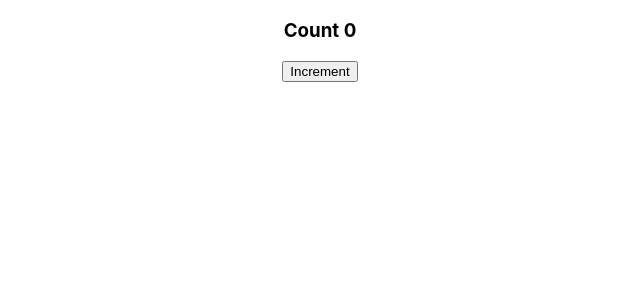
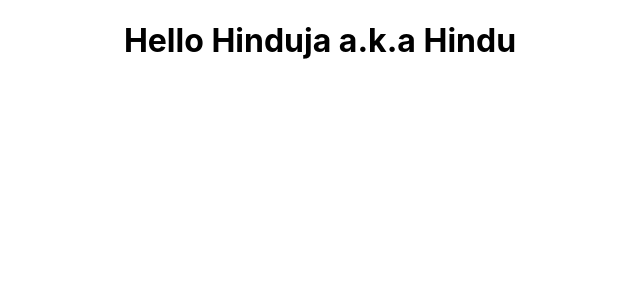
Before and after one commit to VelupulaHinduja/LearnReact, a React (Create React App) app: page / in a window 1280 px wide. Shown: the top 300 px of the page, without its empty margins (320-960 px from the left). Built offline with nearby package versions, Linux system fonts and the light colour scheme.

Commit message:
Func component Destructuring props 1

```diff
--- a/src/App.js
+++ b/src/App.js
@@ -8,11 +8,11 @@ import Welcome from "./Components/Welcome";
 function App() {
 	return (
 		<div className="App">
-			{/* <Greet name="Hinduja" nickName="Hindu">This is a children prop</Greet> */}
+			<Greet name="Hinduja" nickName="Hindu"></Greet>
       {/* <Welcome name="Hinduja" nickName="Hindu">Children prop from class component</Welcome> */}
       {/* <Hello/> */}
       {/* <Message/> */}
-      <Counter/>
+      {/* <Counter/> */}
 		</div>
 	);
 }
--- a/src/Components/Greet.js
+++ b/src/Components/Greet.js
@@ -1,13 +1,12 @@
 import React from "react";
 
-const Greet = (props) => {
-	console.log(props);
+const Greet = props => {
+    const {name, nickName} = props
 	return (
 		<div>
 			<h1>
-				Hello {props.name} a.k.a {props.nickName}
+				Hello {name} a.k.a {nickName}
 			</h1>
-            {props.children}
 		</div>
 	);
 };
```
